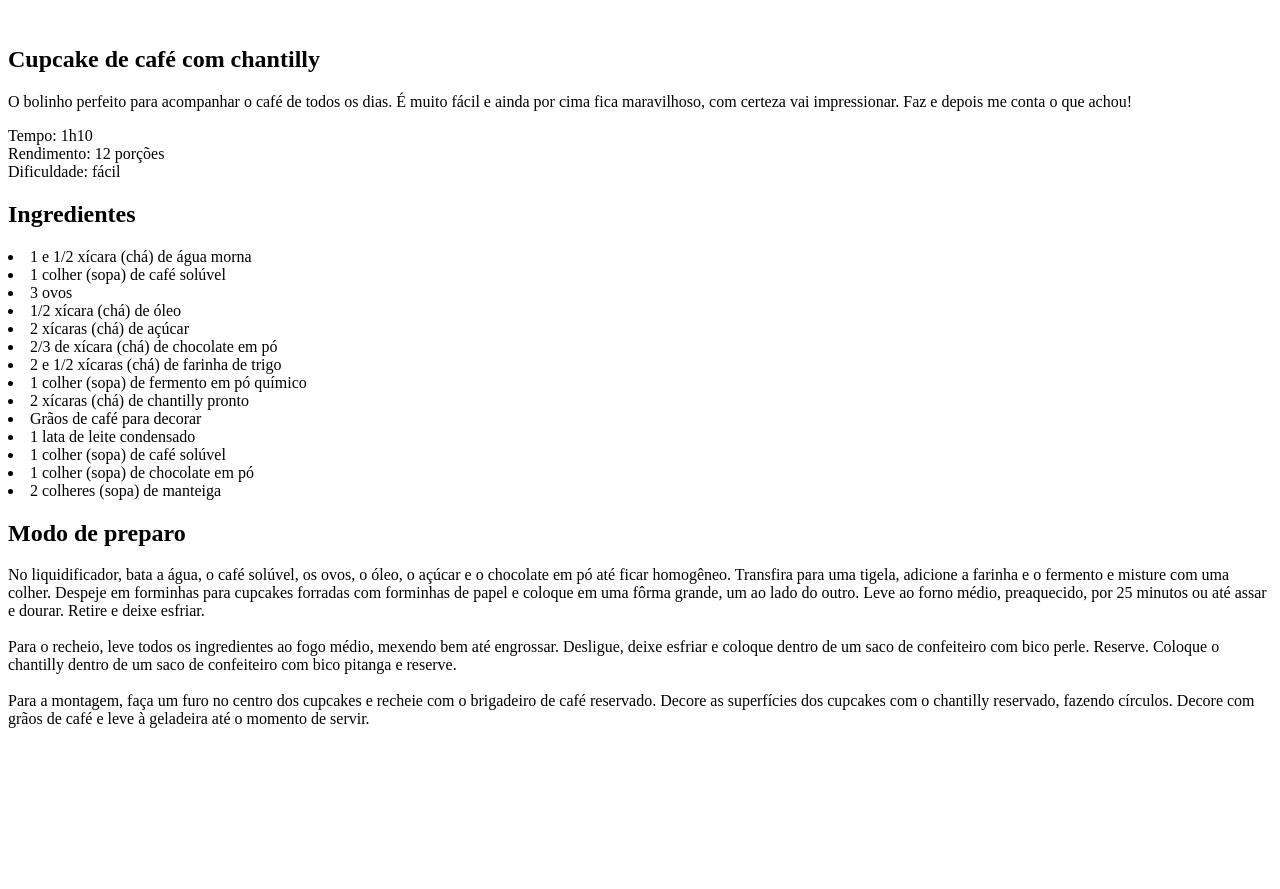
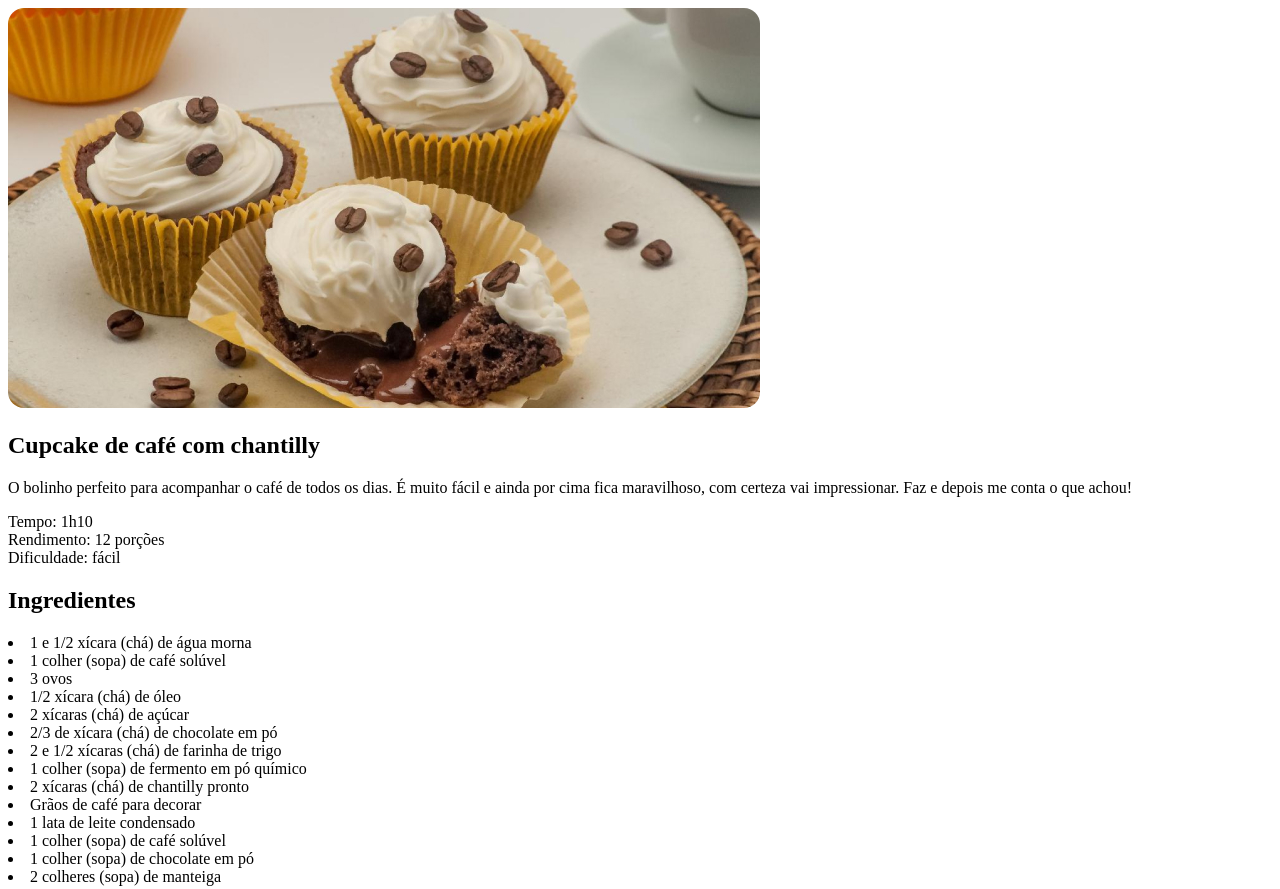
Before and after one commit to MateusLucSantos/pagina_receita, a plain HTML site: page index.html in a window 1280 px wide. Shown: the top 889 px of the page. Before the commit the page ends 800 px from the top, so only its background shows below. Drawn offline with Linux system fonts and the light colour scheme.

Commit message:
Adicionando imagens e estilo

```diff
--- a/index.html
+++ b/index.html
@@ -4,10 +4,15 @@
     <meta charset="UTF-8" />
     <meta name="viewport" content="width=device-width, initial-scale=1.0" />
     <title>Página de receita</title>
+
+    <link rel="stylesheet" href="style.css" />
   </head>
   <body>
     <div id="page">
-      <img src="" alt="" />
+      <img
+        src="assets/images/main-image.jpg"
+        alt="Imagem de um cupcake com graos de cafe e chantilly"
+      />
       <main>
         <section id="about">
           <h1>Cupcake de café com chantilly</h1>
--- /dev/null
+++ b/style.css
@@ -0,0 +1,3 @@
+img {
+  border-radius: 16px;
+}
```
Also changed, not shown: assets/images/bg-image.jpg (added), assets/images/main-image.jpg (added), 1 other file.
